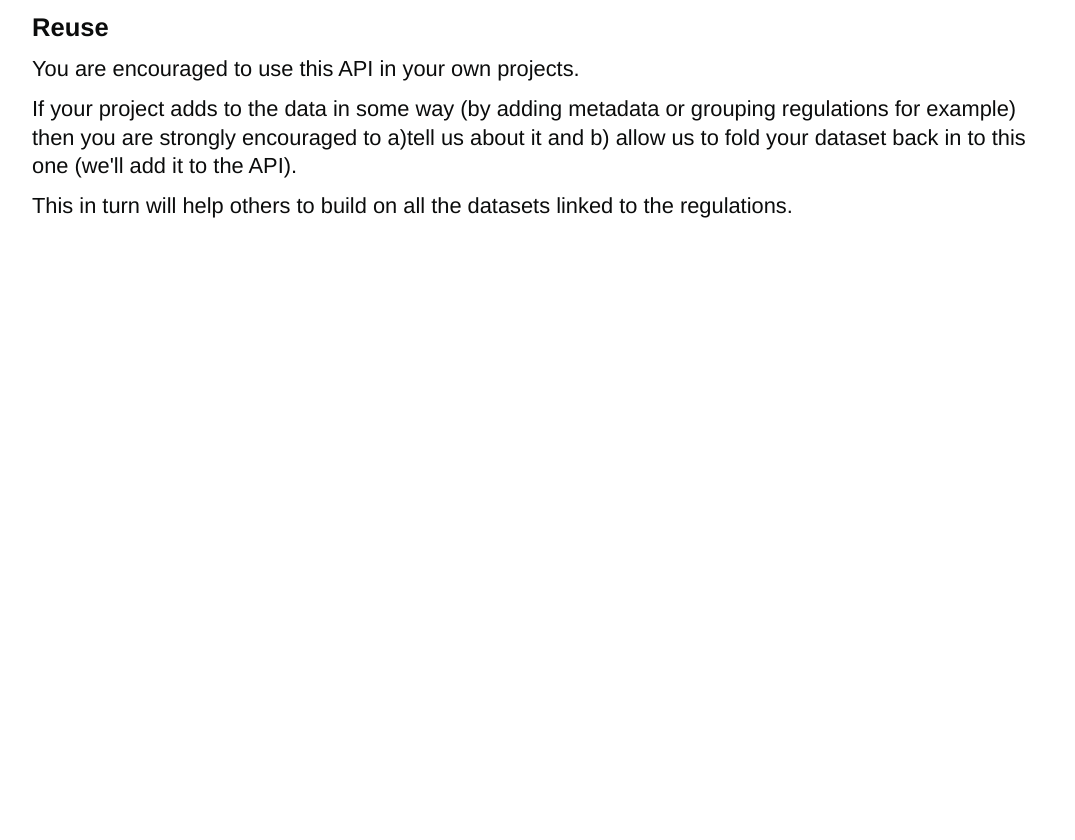
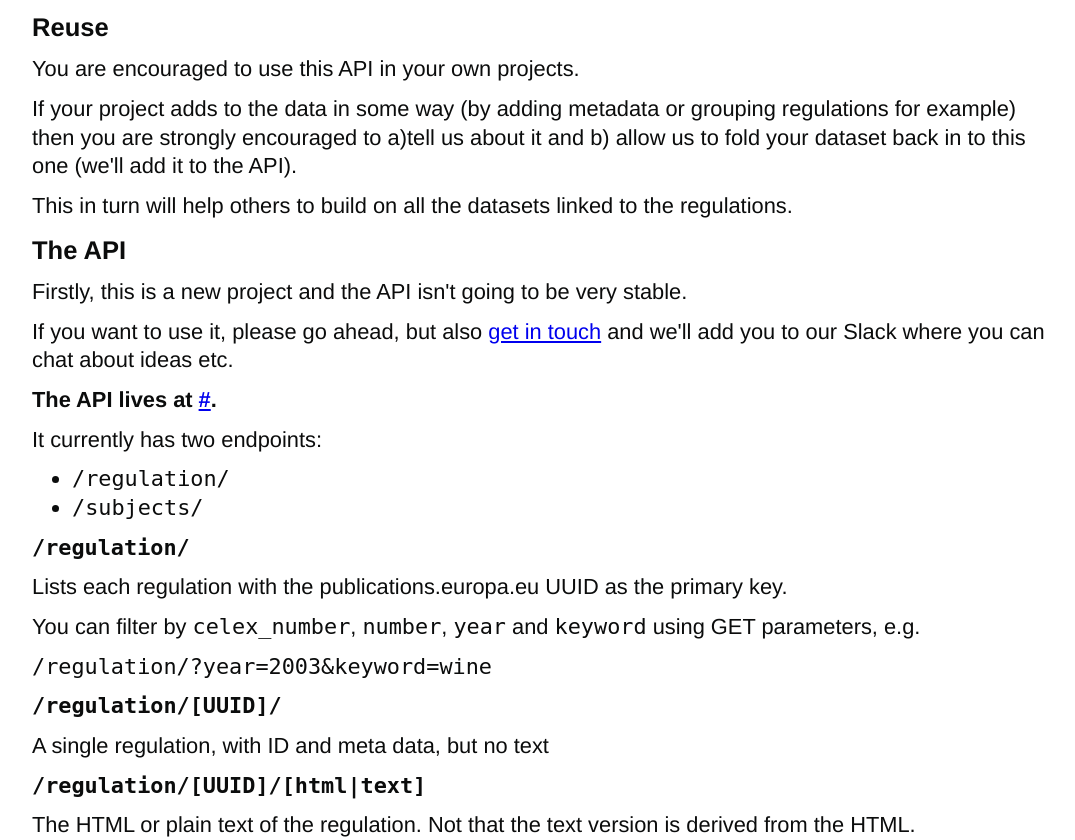
Before and after one commit to DemocracyClub/EURegulation, a Django app: page / in a window 1280 px wide. Shown: the part 689-1529 px from the top of the page, without its empty margins (96-1171 px from the left). Before the commit the page ends 907 px from the top, so only its background shows below. Run offline with Django 3.2, Linux system fonts and the light colour scheme; parts of the project's set-up code (start-up, migrations or seed data) failed here and were passed over.

Commit message:
Update home page, adding API docs

```diff
--- a/templates/home.html
+++ b/templates/home.html
@@ -31,6 +31,29 @@
          this one (we'll add it to the API).</p>
     <p>This in turn will help others to build on all the datasets linked to the regulations.</p>
 
+    <h3>The API</h3>
+    <p>Firstly, this is a new project and the API isn't going to be very stable.</p>
+    <p>If you want to use it, please go ahead, but also
+        <a href="https://democracyclub.org.uk/contact/">get in touch</a> and we'll
+        add you to our Slack where you can chat about ideas etc.</p>
+    <p><strong>The API lives at <a href="{% url "api-root"%}">{% url "api-root"%}</a>.</strong></p>
+    <p>It currently has two endpoints:</p>
+    <ul>
+        <li><code>/regulation/</code></li>
+        <li><code>/subjects/</code></li>
+    </ul>
+
+    <h4><code>/regulation/</code></h4>
+    <p>Lists each regulation with the publications.europa.eu UUID as the primary key.</p>
+    <p>You can filter by <code>celex_number</code>, <code>number</code>,
+        <code>year</code> and <code>keyword</code> using GET parameters, e.g.</p>
+    <p><code>/regulation/?year=2003&amp;keyword=wine</code></p>
+
+    <h4><code>/regulation/[UUID]/</code></h4>
+    <p>A single regulation, with ID and meta data, but no text</p>
+
+    <h4><code>/regulation/[UUID]/[html|text]</code></h4>
+    <p>The HTML or plain text of the regulation. Not that the text version is derived from the HTML.</p>
 
 
 
```
